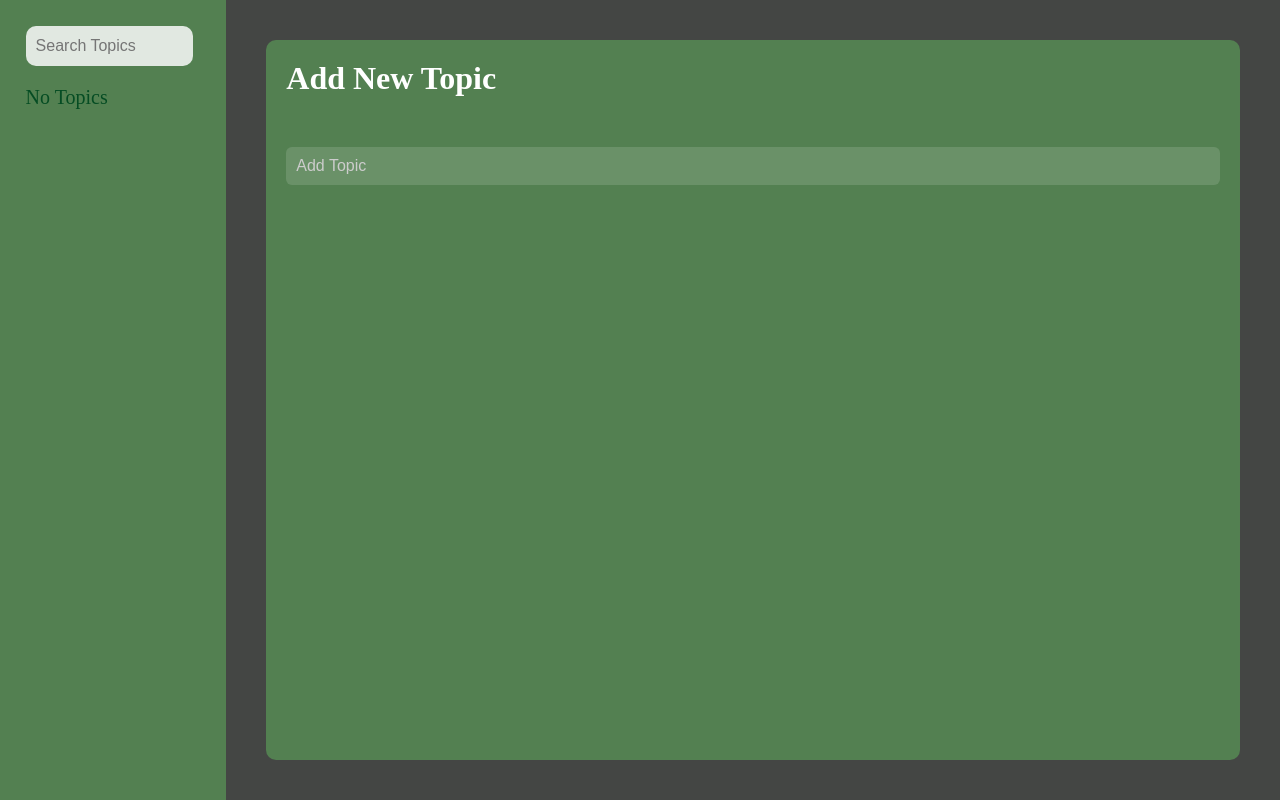
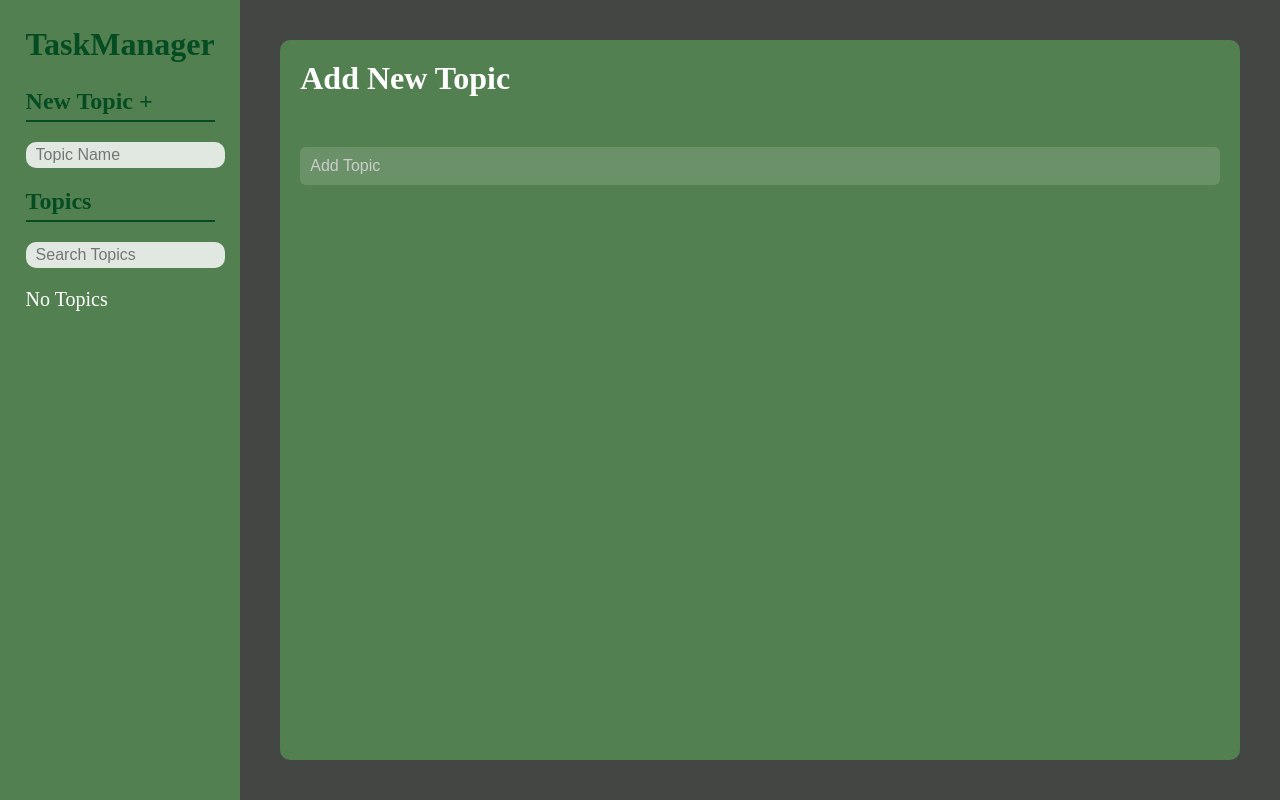
Before and after one commit to PedroGaspar8491/TaskManager, an Angular app: page / in a window 1280 px wide. Built offline with nearby package versions, Linux system fonts and the light colour scheme.

Commit message:
Refactor da adição de topicos

```diff
--- a/src/app/app-content/app-content.html
+++ b/src/app/app-content/app-content.html
@@ -18,7 +18,9 @@
     type="text"
     placeholder="Add Item"
     #addItem
-    (keydown.enter)="addCheckListItem(selectedTopic.id, addItem.value)"
+    (keydown.enter)="
+      addCheckListItem(selectedTopic.id, addItem.value); addItem.value = ''
+    "
   />
 </div>
 } @else {
--- a/src/app/app-menu/app-menu.css
+++ b/src/app/app-menu/app-menu.css
@@ -1,6 +1,6 @@
 input {
   background-color: #e1e8e1;
-  width: 90%;
+  width: 100%;
   height: 40px;
   border-style: none;
   border-radius: 10px;
@@ -20,10 +20,10 @@ button {
   text-align: center;
 }
 
-.input-row {
-  display: flex;
-  flex-direction: row;
-  gap: 5px;
+.title {
+  padding-bottom: 5px;
+  border-bottom: none;
+  color: #054c23;
 }
 
 .topic-list {
@@ -32,6 +32,7 @@ button {
   flex-direction: column;
   gap: 20px;
   font-size: 20px;
+  color: #fff;
 }
 
 .topic {
@@ -43,4 +44,12 @@ button {
 
 .selected {
   background-color: #e1e8e1;
+  color: #054c23 !important;
 }
+
+h1,
+h2 {
+  color: #054c23;
+  padding-bottom: 5px;
+  border-bottom: 2px #054c23 solid;
+}
--- a/src/app/app-menu/app-menu.html
+++ b/src/app/app-menu/app-menu.html
@@ -1,6 +1,13 @@
-<div class="input-row">
-  <input type="text" placeholder="Search Topics" #inp />
-</div>
+<h1 class="title">TaskManager</h1>
+<h2 class="newTopic" onclick="">New Topic +</h2>
+<input
+  #add
+  type="text"
+  placeholder="Topic Name"
+  (keydown.enter)="addTopic(add.value); add.value = ''"
+/>
+<h2>Topics</h2>
+<input type="text" placeholder="Search Topics" #inp />
 <div class="topic-list">
   @if ( this.topicList.length == 0 ){
   <p>No Topics</p>
--- a/src/app/app-menu/app-menu.ts
+++ b/src/app/app-menu/app-menu.ts
@@ -26,4 +26,14 @@ export class AppMenu {
   sendSelectedTopic() {
     this.dataService.updateCurrentTopic(this.topicList.at(this.selectedTopic)!);
   }
+
+  addTopic(topicName: string) {
+    const newTopic: Topic = {
+      id: this.topicList.length,
+      name: topicName,
+      checkList: [],
+    };
+    this.dataService.addTopicToList(newTopic);
+    this.dataService.updateCurrentTopic(newTopic);
+  }
 }
--- a/src/styles.css
+++ b/src/styles.css
@@ -2,13 +2,12 @@
   --main-background-color: #444644;
   --menu-background-color: #538051;
   --primary: #3be038;
-  --text--color: #054c23;
+  --text--color: #fff;
 }
 
 * {
   padding: 0%;
   margin: 0%;
-  color: var(--text--color);
 }
 body {
   background-color: var(--main-background-color);
```
